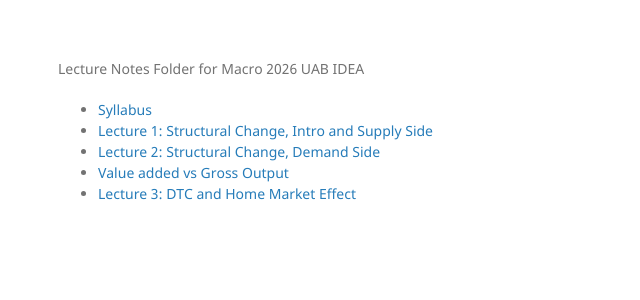
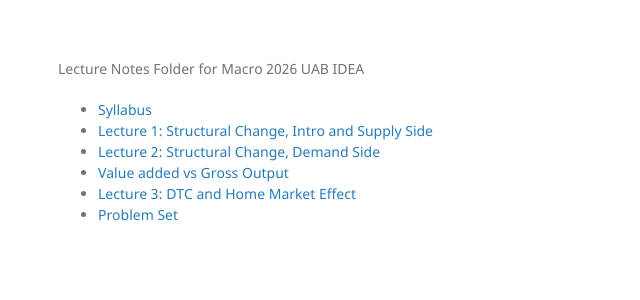
Before and after one commit to mestieri/mestieri.github.io, a Jekyll site: the page built from teaching/index.md, in a window 1280 px wide. Shown: the top 300 px of the page, without its empty margins (0-640 px from the left). Built offline with Jekyll 4.4.1, drawn with Linux system fonts in a browser that asks for light colours; our own code applies the rules of GitHub Pages for plain Markdown files.

Commit message:
Update index.md

```diff
--- a/teaching/index.md
+++ b/teaching/index.md
@@ -5,3 +5,4 @@ Lecture Notes Folder for Macro 2026 UAB IDEA
 - [Lecture 2: Structural Change, Demand Side](/teaching/lecture2.pdf)
 - [Value added vs Gross Output](/teaching/vago.pdf)
 - [Lecture 3: DTC and Home Market Effect](/teaching/lecture3.pdf)
+- [Problem Set](/teaching/Problem_Set.pdf)
```
